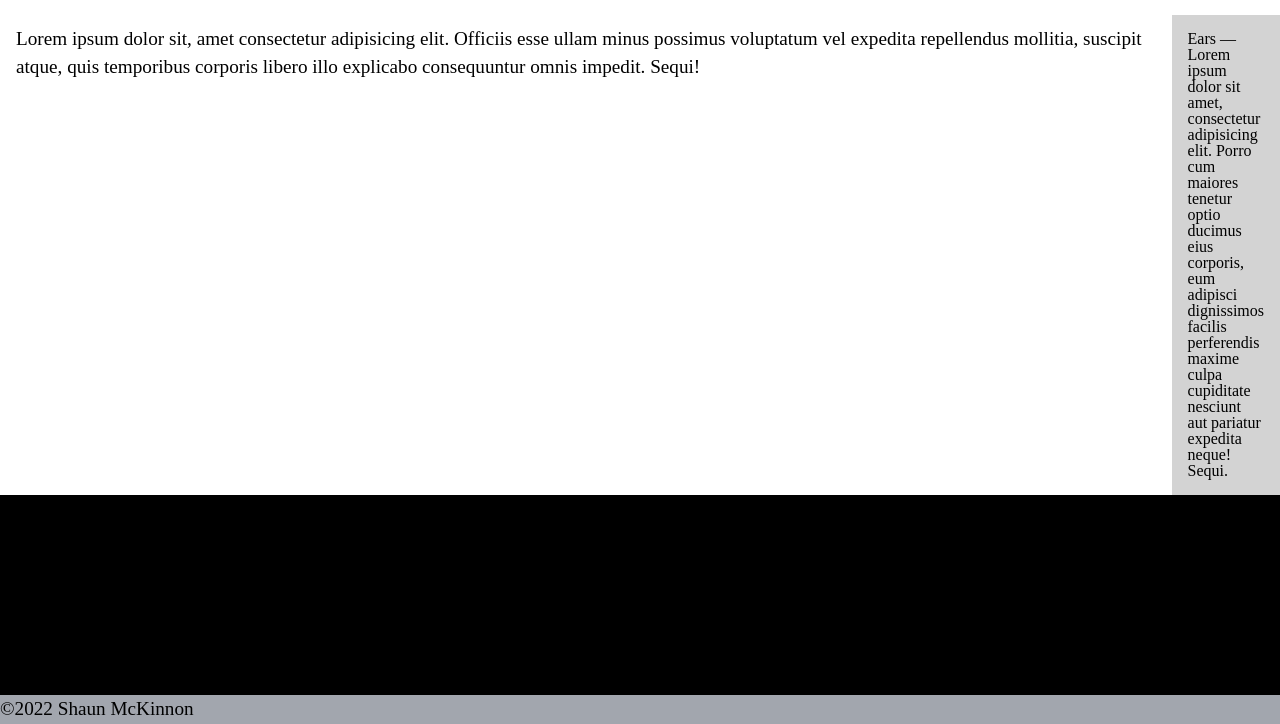
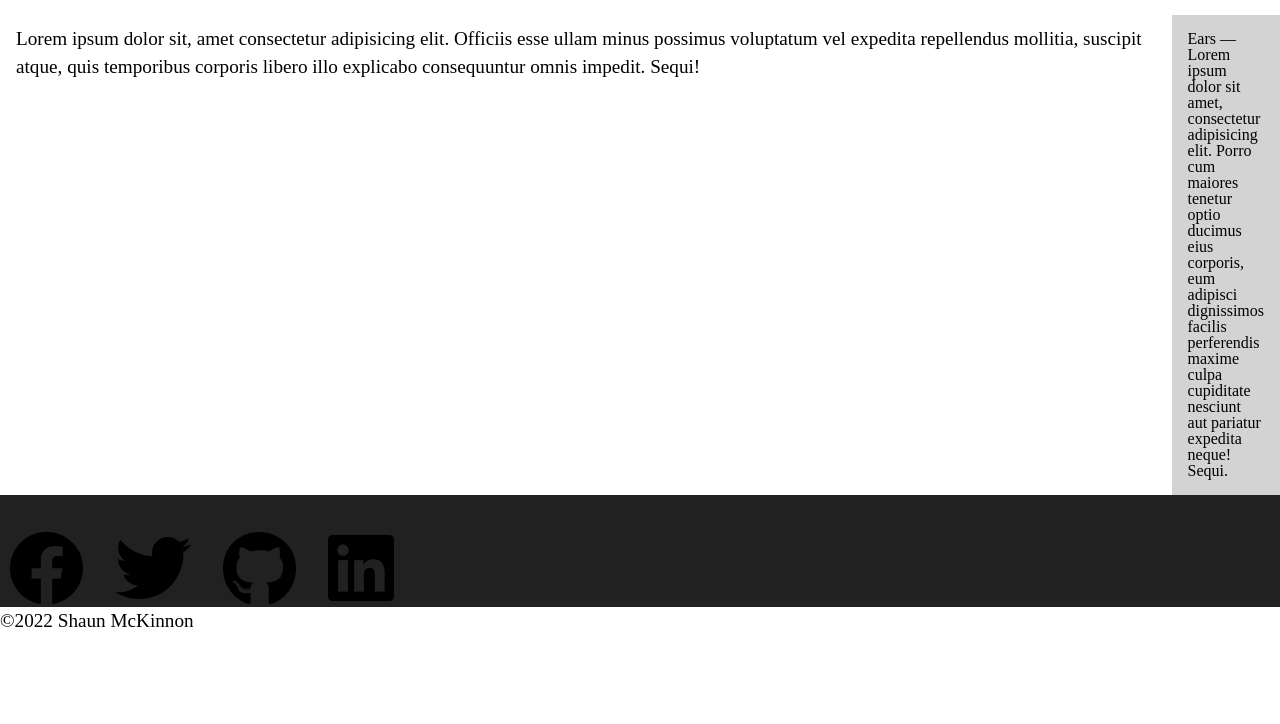
Before and after one commit to Shoaibimran04/htmlttest, a plain HTML site: page index.html in a window 1280 px wide. Shown: the part 1825-2549 px from the top of the page. After the commit the page ends 2461 px from the top, so only its background shows below. Drawn offline with Linux system fonts and the light colour scheme; files whose address does not match are found by name.

Commit message:
Add files via upload

```diff
--- a/styles/style.css
+++ b/styles/style.css
@@ -90,8 +90,21 @@ aside li{
     flex-direction: column;
 }
 /* FOOTER */
-footer
+#social-nav
 {
-    background-color: rgb(162, 166, 174);
-    height: 100%;
+    background: #212121;
+    padding-top: 30px;
+    justify-content: center;
 }
+#social-nav ul{
+    list-style: none;
+    display: inline-flex;
+    margin: 10px;
+    width: 30%;
+    justify-content: center;
+    gap: 2rem;
+}
+#social-nav li a{
+    align-items: center;
+   justify-content: center;
+}
```
